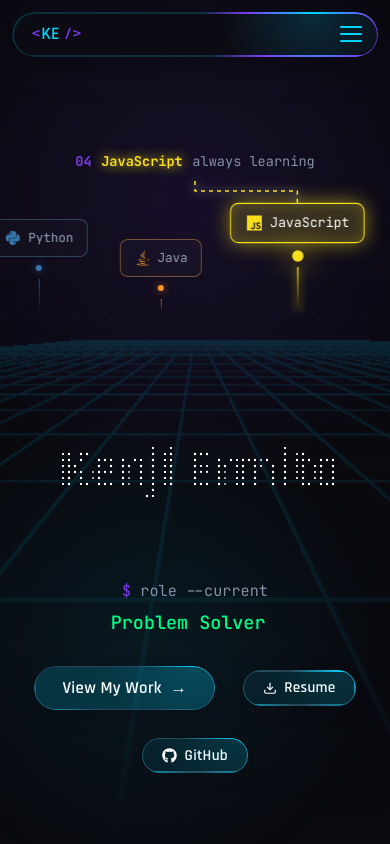
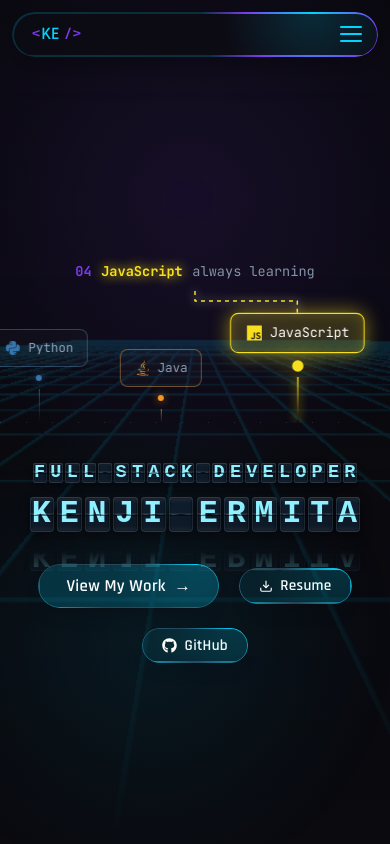
Before and after one commit to kenjaxx/My_portfolio, a React (Vite) app: page / in a window 390 px wide. Shown: the top 844 px of the page. Built offline with nearby package versions, Linux system fonts and the light colour scheme; the HTML template or start-up script is replaced by a standard one.

Commit message:
Replace hero text with split-flap boards
Use animated split-flap boards for the name and role, with responsive sizing, accessible heading text, and reduced visual effects on low-power devices.

```diff
--- a/src/App.jsx
+++ b/src/App.jsx
@@ -20,6 +20,7 @@ export default function App() {
 
   // Download the lazy chunks after the first paint, while the browser is idle.
   // Skipped entirely on data-saver connections.
+  // SplitFlapText is no longer in this list: the Hero imports it directly now.
   useEffect(() => {
     const tier = getDeviceTier()
     if (tier.saveData) return
@@ -28,7 +29,6 @@ export default function App() {
       import('./components/SpecularButton')
       import('./components/CircularCarousel')
       import('./components/DepthCarousel')
-      import('./components/SplitFlapText')
       // Three.js is the biggest chunk, and low-power devices don't use it.
       if (!tier.lowPower) import('./components/Lanyard')
     }
--- a/src/components/Hero.jsx
+++ b/src/components/Hero.jsx
@@ -1,14 +1,42 @@
+import { useEffect, useState } from 'react'
 import { motion } from 'framer-motion'
 import { FaGithub } from 'react-icons/fa'
 import RetroGrid from './RetroGrid'
 import TechTimeline from './TechTimeline'
-import ParticleText from './ParticleText'
-import RotatingText from './RotatingText'
-import { ROLES, CONTACT } from '../data'
+import SplitFlapText from './SplitFlapText'
+import { CONTACT } from '../data'
 import { getDeviceTier } from '../utils/deviceTier'
 import styles from './Hero.module.css'
 
 const NAME = 'Kenji Ermita'
+const ROLE = 'Full Stack Developer'
+
+// Font sizes that scale with the screen so the whole board always fits.
+// Name: 12 tiles are about 10.56em wide, so size = (screen width - padding) / 10.8,
+// capped at 108px. Role: 20 tiles are about 17.6em wide, capped at 34px.
+const NAME_SIZE = 'min(108px, calc((100vw - 48px) / 10.8))'
+const ROLE_SIZE = 'min(34px, calc((100vw - 48px) / 18.4))'
+
+// The role board starts flipping a moment after the name, so the two
+// animations play one after the other instead of at the same time.
+const ROLE_DELAY_MS = 900
+
+// Look shared by both boards. The cyan glow itself is in Hero.module.css.
+const BOARD = {
+  tileStyle: 'board',
+  tileColor: '#0f1c2b',
+  textColor: '#8ff0ff',
+  gap: '0.1em',
+  tileRadius: '0.12em',
+  flipDuration: 0.1,
+  stagger: 0.04,
+  flipsPerChar: 6,
+  order: 'left',
+  charset: 'alphanumeric',
+  glare: 0,
+  depth: 0.5,
+  intro: true,
+}
 
 function DownloadIcon() {
   return (
@@ -32,16 +60,21 @@ function DownloadIcon() {
 const tier = getDeviceTier()
 
 export default function Hero() {
+  const [roleOn, setRoleOn] = useState(false)
+
+  useEffect(() => {
+    const id = setTimeout(() => setRoleOn(true), ROLE_DELAY_MS)
+    return () => clearTimeout(id)
+  }, [])
+
   const scrollToProjects = () => {
     document.querySelector('#projects')?.scrollIntoView({ behavior: 'smooth' })
   }
 
   return (
-    <section className={styles.hero}>
+    <section className={`${styles.hero} ${tier.lowPower ? styles.lite : ''}`}>
       {/* The grid floor is a faint, slow-moving background, so it is drawn at
-          1x resolution (0.75x on weak devices) and capped at 30fps. You can't
-          see the difference, but the GPU does about a quarter of the work on
-          a retina screen. */}
+          1x resolution (0.75x on weak devices) and capped at 30fps. */}
       <RetroGrid
         angle={65}
         cellSize={60}
@@ -63,82 +96,50 @@ export default function Hero() {
 
       <div className={styles.inner}>
         <div className={styles.center}>
+          {/* The real heading for screen readers and search engines. The two
+              boards below are decoration, so they are hidden from assistive tech. */}
+          <h1 className={styles.srOnly}>
+            {NAME} – {ROLE}
+          </h1>
+
           <motion.div
-            className={styles.name}
+            className={styles.stack}
             initial={{ opacity: 0, y: 30 }}
             animate={{ opacity: 1, y: 0 }}
             transition={{ delay: 0.35, duration: 0.7 }}
+            aria-hidden="true"
           >
-            {/* The real heading. It is plain visible text, so it shows right away
-                (before the font loads and the particles are sampled) and it stays
-                available to screen readers and search engines. Once the particle
-                canvas has drawn, CSS fades it out so the two never overlap. */}
-            <h1 className={styles.nameText}>{NAME}</h1>
+            {/* Small role board above the name. The slot keeps its height
+                while the board waits to start, so nothing jumps. */}
+            <div className={`${styles.roleSlot} ${styles.board}`} style={{ fontSize: ROLE_SIZE }}>
+              {roleOn && (
+                <SplitFlapText
+                  {...BOARD}
+                  text={ROLE.toUpperCase()}
+                  padTo={ROLE.length}
+                  fontSize={ROLE_SIZE}
+                  flipsPerChar={4}
+                />
+              )}
+            </div>
 
-            <div className={styles.particles} aria-hidden="true">
-              {/* idleDrift is 0: the particles settle after the intro and the
-                  canvas stops redrawing. It wakes up again only for hover
-                  repel, click bursts and the intro itself. */}
-              <ParticleText
-                text={NAME}
-                fontFamily="Rajdhani"
-                fontWeight={700}
-                fontSize="clamp(3.5rem, 11vw, 8rem)"
-                color="#ffffff"
-                highlightColor="#00d4ff"
-                highlightMode="motion"
-                shape="circle"
-                intro="gather"
-                scatter={180}
-                gatherDuration={1600}
-                stagger={420}
-                particleSize={2}
-                density={tier.lowPower ? 6 : 4}
-                maxParticles={tier.lowPower ? 1100 : 1800}
-                clickBurst
-                burstStrength={1}
-                pointerRepel={tier.coarse ? 0 : 40}
-                repelRadius={120}
-                idleDrift={0}
-                trigger="mount"
-                glow={!tier.lowPower}
+            {/* Big name board. The soft mirror image underneath is a CSS
+                reflection (see .nameBoard), so it always matches the board. */}
+            <div className={`${styles.nameBoard} ${styles.board}`}>
+              <SplitFlapText
+                {...BOARD}
+                text={NAME.toUpperCase()}
+                padTo={NAME.length}
+                fontSize={NAME_SIZE}
               />
             </div>
           </motion.div>
 
           <motion.div
-            className={styles.roleBlock}
-            initial={{ opacity: 0 }}
-            animate={{ opacity: 1 }}
-            transition={{ delay: 0.6 }}
-          >
-            <p className={styles.roleCmd}>
-              <span className={styles.prompt}>$ </span>role --current
-            </p>
-            <p className={styles.roleOut}>
-              <RotatingText
-                texts={ROLES}
-                effect="slide"
-                direction="up"
-                staggerFrom="first"
-                staggerDuration={0.03}
-                rotationInterval={2500}
-                mainClassName={styles.roleVal}
-                splitLevelClassName={styles.roleWord}
-              />
-              <span className={styles.cursor} aria-hidden="true">
-                ▌
-              </span>
-            </p>
-          </motion.div>
-
-
-
-          <motion.div
             className={styles.ctaRow}
             initial={{ opacity: 0, y: 20 }}
             animate={{ opacity: 1, y: 0 }}
-            transition={{ delay: 1, duration: 0.6 }}
+            transition={{ delay: 1.2, duration: 0.6 }}
           >
             <button type="button" className="glass-btn glass-btn--accent" onClick={scrollToProjects}>
               View My Work
--- a/src/components/Hero.module.css
+++ b/src/components/Hero.module.css
@@ -48,185 +48,86 @@
   text-align: center;
 }
 
-/* --- file-tab pill --- */
-
-.tab {
-  display: inline-flex;
-  align-items: center;
-  gap: 0.55rem;
-  width: fit-content;
-  font-family: var(--font-mono);
-  font-size: 0.78rem;
-  color: var(--text-dim);
-  background: rgba(255, 255, 255, 0.03);
-  border: 1px solid rgba(255, 255, 255, 0.08);
-  padding: 0.45rem 0.9rem 0.45rem 0.7rem;
-  border-radius: 6px;
-  margin-bottom: 2.2rem;
+/* Visually hidden, but still read by screen readers and search engines. */
+.srOnly {
+  position: absolute;
+  width: 1px;
+  height: 1px;
+  padding: 0;
+  margin: -1px;
+  overflow: hidden;
+  clip: rect(0, 0, 0, 0);
+  white-space: nowrap;
+  border: 0;
 }
 
-.tabDot {
-  width: 7px;
-  height: 7px;
-  border-radius: 50%;
-  background: var(--green);
-  flex-shrink: 0;
+/* --- the two flip boards --- */
+
+.stack {
+  width: 100%;
+  display: flex;
+  flex-direction: column;
+  align-items: center;
 }
 
-/* --- name: real <h1> underneath, particle canvas on top --- */
-
-.name {
-  position: relative;
+/* Reserves the role board's height before it starts, so the name doesn't move. */
+.roleSlot {
+  display: flex;
+  justify-content: center;
   width: 100%;
-  max-width: 900px;
-  height: clamp(200px, 26vw, 260px);
-  margin: 0 0 0.4rem;
+  min-height: 1.08em;
+  margin-bottom: 0.9rem;
 }
 
-/* Visible, selectable text that holds the space until the particles are ready. */
-.nameText {
-  position: absolute;
-  inset: 0;
+/* The name board. -webkit-box-reflect draws a faded mirror image below it, so it
+   looks like the board is standing on the grid floor. Chrome, Edge and Safari
+   show it; Firefox simply skips it. The margin makes room for the reflection,
+   which does not take up space on its own. */
+.nameBoard {
   display: flex;
-  align-items: center;
   justify-content: center;
-  margin: 0;
-  font-family: var(--font-display);
-  font-size: clamp(3.5rem, 11vw, 8rem);
-  font-weight: 700;
-  line-height: 1;
-  color: #ffffff;
-  pointer-events: none;
-  transition: opacity 0.3s ease;
+  width: 100%;
+  margin-bottom: 4.5rem;
+  -webkit-box-reflect: below 4px linear-gradient(to bottom, rgba(255, 255, 255, 0.26), transparent 60%);
 }
 
-/* ParticleText sets the canvas width attribute once it has sampled the text and
-   is about to draw. From then on the canvas shows the name, so the plain text
-   fades out. Opacity only (never visibility / display), so the heading stays
-   in the accessibility tree. */
-.name:has(canvas[width]) .nameText {
-  opacity: 0;
+/* Cyan backlight on the tiles and letters. The tile markup comes from
+   SplitFlapText, so these target its class names with :global. */
+.board :global(.split-flap-text__tile) {
+  box-shadow:
+    0 0 0.35em rgba(0, 212, 255, 0.16),
+    0 0.035em 0.08em rgba(0, 212, 255, 0.25) inset,
+    0 -0.05em 0.1em rgba(0, 0, 0, 0.38) inset,
+    0 0.16em 0.38em rgba(0, 0, 0, 0.45);
 }
 
-.particles {
-  position: relative;
-  width: 100%;
-  height: 100%;
+.board :global(.split-flap-text__char) {
+  text-shadow: 0 0 0.16em rgba(0, 212, 255, 0.75);
 }
 
-/* --- role, written as a terminal command --- */
-
-.roleBlock {
-  font-family: var(--font-mono);
-  margin: 1.2rem 0 1.6rem;
-}
-
-.roleCmd {
-  font-size: 0.95rem;
-  color: var(--text-dim);
-  margin-bottom: 0.3rem;
-}
-
-.roleOut {
-  font-size: 1.15rem;
-  display: flex;
-  align-items: center;
-  justify-content: center;
-  gap: 0.15em;
-  min-height: 1.6rem;
-}
-
-.prompt {
-  color: var(--purple);
-}
-
-.roleVal {
-  color: var(--green);
-  font-weight: 500;
-}
-
-.cursor {
-  color: var(--cyan);
-  animation: blink 1s step-end infinite;
-}
-
-@keyframes blink {
-  0%,
-  100% {
-    opacity: 1;
-  }
-  50% {
-    opacity: 0;
-  }
-}
-
-.bio {
-  font-size: 1rem;
-  color: var(--text-dim);
-  line-height: 1.8;
-  max-width: 520px;
-  margin: 0 auto 2.2rem;
-}
-
-/* --- CTAs: one primary action, two lightweight links --- */
+/* --- CTAs --- */
 
 .ctaRow {
   display: flex;
   align-items: center;
   justify-content: center;
-  gap: 1.7rem;
+  gap: 1.2rem;
   flex-wrap: wrap;
 }
 
-.btnPrimary {
-  display: inline-flex;
-  align-items: center;
-  gap: 0.5rem;
-  background: linear-gradient(135deg, var(--cyan), var(--purple));
-  color: #fff;
-  border: none;
-  padding: 0.85rem 1.9rem;
-  border-radius: 8px;
-  font-family: var(--font-display);
-  font-size: 0.95rem;
-  font-weight: 700;
-  cursor: pointer;
-  transition:
-    opacity 0.2s,
-    transform 0.2s;
-  letter-spacing: 0.02em;
+/* --- Weak devices: no reflection, no glow (both cost GPU time) --- */
+
+.lite .nameBoard {
+  -webkit-box-reflect: none;
+  margin-bottom: 2rem;
 }
 
-.btnPrimary:hover {
-  opacity: 0.88;
-  transform: translateY(-2px);
+.lite .board :global(.split-flap-text__char) {
+  text-shadow: none;
 }
 
-.btnArrow {
-  transition: transform 0.2s;
-}
-
-.btnPrimary:hover .btnArrow {
-  transform: translateX(4px);
-}
-
-.textLink {
-  display: inline-flex;
-  align-items: center;
-  gap: 0.4rem;
-  font-family: var(--font-mono);
-  font-size: 0.85rem;
-  color: var(--text-muted);
-  text-decoration: none;
-  border-bottom: 1px solid transparent;
-  transition:
-    color 0.2s,
-    border-color 0.2s;
-}
-
-.textLink:hover {
-  color: var(--cyan);
-  border-color: rgba(0, 212, 255, 0.4);
+.lite .board :global(.split-flap-text__tile) {
+  box-shadow: 0 0.16em 0.38em rgba(0, 0, 0, 0.45);
 }
 
 @media (max-width: 900px) {
@@ -234,12 +135,7 @@
     padding: 7rem 1.5rem 2.5rem;
   }
 
-  .bio {
-    max-width: none;
+  .nameBoard {
+    margin-bottom: 2.5rem;
   }
 }
-
-.roleWord {
-  overflow: hidden;
-  padding-bottom: 0.15em;
-}
```
